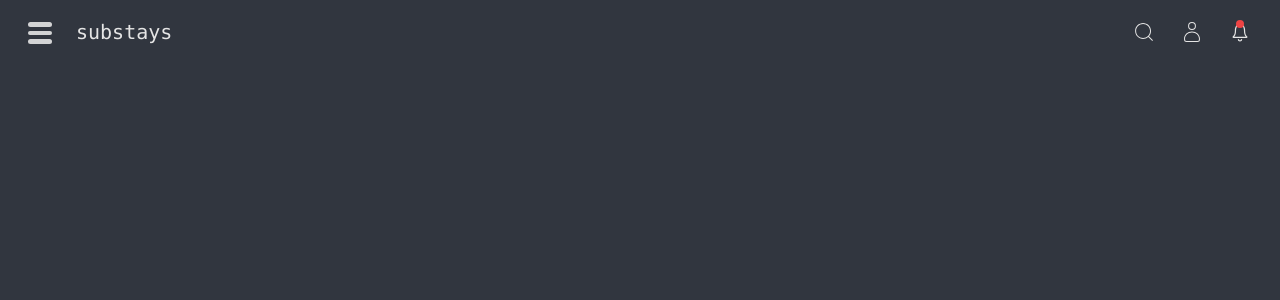
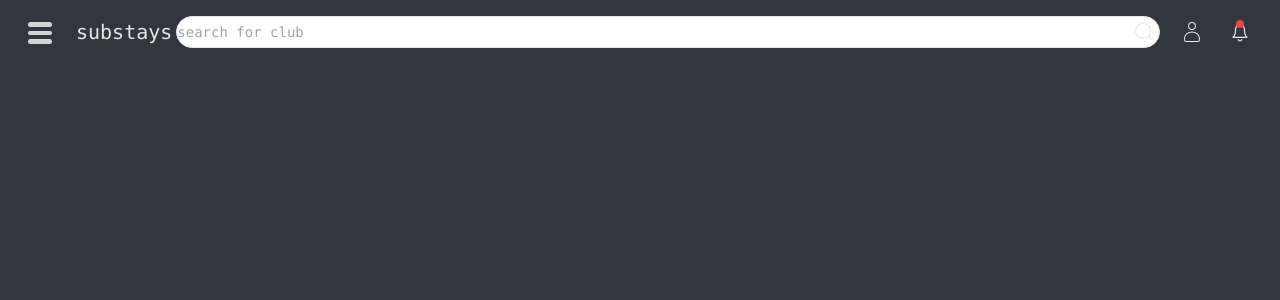
Before and after one commit to codestays/substays, a Next.js app in the folder client/: page / in a window 1280 px wide. Shown: the top 300 px of the page. Built offline with nearby package versions, Linux system fonts and the light colour scheme.

Commit message:
search bar with input

```diff
--- a/client/pages/footer.js
+++ b/client/pages/footer.js
@@ -32,20 +32,14 @@ const Footer = () => {
                     </div>
                 </div>
                 <div className='bg-none-500 h-full w-full -mr-10 flex items-center justify-end relative'>
-                    {/* <div className={`${searchOpen ? 'w-80 mr-1' : 'w-0 mr-4'} bg-darkgrey h-9 mt-0.5 rounded-3xl absolute flex items-center duration-500`}>
-                        <div className={`${searchOpen ? 'animate-pulse': 'hidden'} ml-3 h-3.5 w-px bg-chatwhite ease-in-out`}></div>
-                        <input type="search" id="default-search" class={`${searchOpen ? 'w-80 mr-1 visible' : 'w-0 mr-4 hidden'} bg-darkgrey w-72 h-1 p-4 ps-0 text-sm visible border-darkgrey`} placeholder="Search For Club" required />
+                    <div className='bg-none-500 h-9 w-full mr-2 mt-1 rounded-2xl flex justify-end'>
+                        <input type="search" id="search-club-text" aria-describedby="helper-text-explanation" class={`${searchOpen ? 'h-8' : 'w-0 -pr-2 duration-300'} duration-300 h-8 border text-sm rounded-2xl focus:ring-darkgrey w-full dark:bg-darkgrey dark:border-darkgrey dark:placeholder-chatwhite dark:text-chatwhite`} placeholder="search for club"></input>
+                    </div>
+                    {/* <div className={`${searchOpen ? 'duration' : 'w-0 duration-300'} w-full h-7 bg-darkgrey relative flex rounded-2xl mr-1 items-center gap-0.5`}>
+                        <div className={`${searchOpen ? '' : 'hidden'} w-px ml-3.5 h-4 relative bg-chatwhite`}></div>
+                        <input className={`${searchOpen ? '' : 'hidden'} bg-darkgrey -ml-0.5 -mt-0 w-72 h-5 relative flex items-center text-opacity-10`} placeholder='search for club'></input>
                     </div> */}
-                    <div className='bg-none-500 h-8 w-full absolute rounded-2xl flex justify-end'>
-                        <div className={`${searchOpen ? 'w-full' : 'w-0'} bg-none-500 h-full mt-0 rounded-2xl duration-0`}>
-                            <div className={`${searchOpen ? '-mr-1' : ''} mr-3.5 bg-darkgrey h-full bg-none-500 flex rounded-2xl items-center relative`}>
-                                <div className={`${searchOpen ? '' : 'hidden'} h-5 w-1 ml-3 bg-chatwhite `}></div>
-                                <div className='bg-none-500 h-full w-72 -ml-1 relative flex items-center'>
-                                    <input type="search" placeholder="Search For Club" className={`${searchOpen ? 'ml-px w-72' : 'hidden'} w-1 -ml-5 bg-darkgrey absolute`} required></input>
-                                </div>
-                            </div>
-                        </div>
-                    </div>
+
                 </div>
                 <div className='bg-none-500 h-full p-1 flex items-center justify-end gap-6'>
                     <div className='bg--500 h-6 w-6 hover: cursor-pointer relative'>
```
